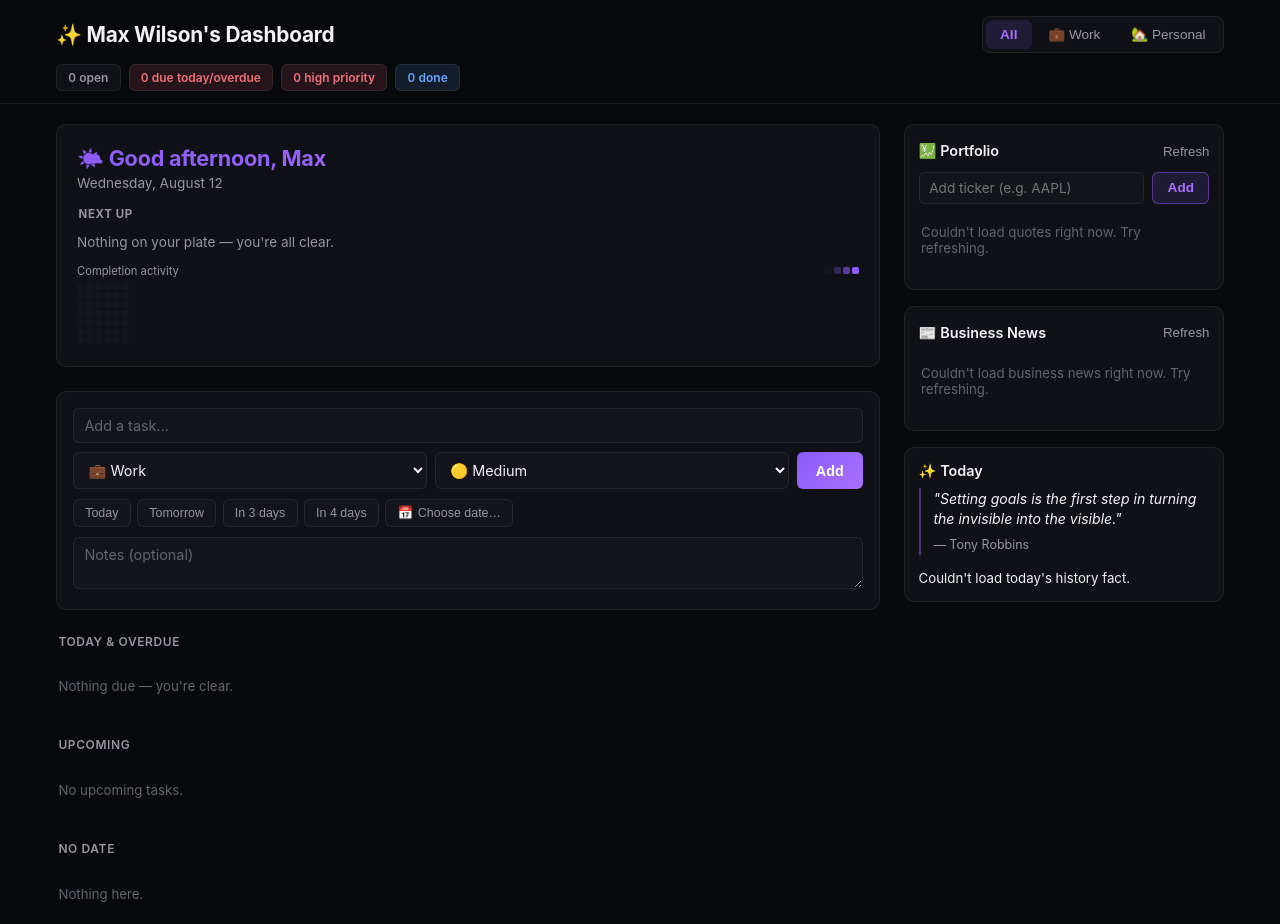
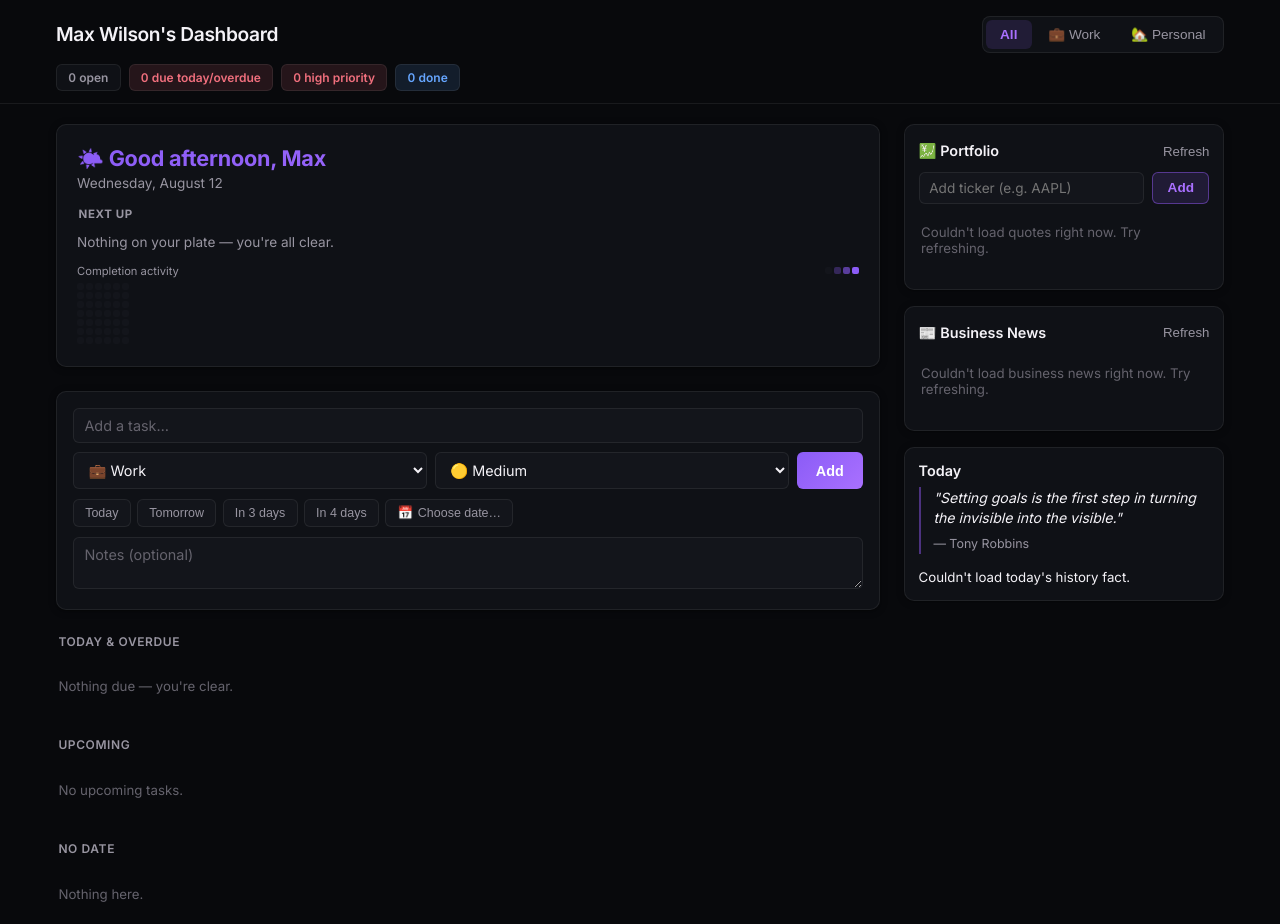
Before and after one commit to maxswilson55/maxwilson-life-dashboard, a website: page index.html in a window 1280 px wide. Shown: the top 924 px of the page. Drawn offline with Linux system fonts and the light colour scheme; no server answers.

Commit message:
Typography and polish pass
- Load Inter as the primary typeface instead of relying on system
  fonts, which look noticeably plainer on Windows (Segoe UI) than
  the Linear/Attio-style look this project targets
- Remove the sparkle emoji from the header title and the Today
  section heading
- Tighten the header title's weight/letter-spacing for a more
  refined wordmark feel
- Apply the --shadow token (defined at the start of the project but
  never actually used) to the main card surfaces for subtle depth

```diff
--- a/index.html
+++ b/index.html
@@ -8,12 +8,15 @@
   <link rel="manifest" href="manifest.json" />
   <link rel="icon" href="icon.svg" type="image/svg+xml" />
   <link rel="apple-touch-icon" href="icon.svg" />
+  <link rel="preconnect" href="https://fonts.googleapis.com" />
+  <link rel="preconnect" href="https://fonts.gstatic.com" crossorigin />
+  <link href="https://fonts.googleapis.com/css2?family=Inter:wght@400;500;600;700;800&display=swap" rel="stylesheet" />
   <link rel="stylesheet" href="style.css" />
 </head>
 <body>
   <header class="topbar">
     <div class="topbar-inner">
-      <h1>✨ Max Wilson's Dashboard</h1>
+      <h1>Max Wilson's Dashboard</h1>
       <div class="scope-tabs" role="tablist" aria-label="Scope filter">
         <button class="scope-tab is-active" data-scope="all" role="tab" aria-selected="true">All</button>
         <button class="scope-tab" data-scope="work" role="tab" aria-selected="false">💼 Work</button>
@@ -203,7 +206,7 @@
 
     <section class="gmail-section" id="today-section">
       <div class="gmail-header">
-        <h2>✨ Today</h2>
+        <h2>Today</h2>
       </div>
       <blockquote class="quote-block" id="quote-block"></blockquote>
       <div class="history-block" id="history-block">Loading today in history…</div>
--- a/service-worker.js
+++ b/service-worker.js
@@ -1,4 +1,4 @@
-const CACHE_NAME = "life-dashboard-v25";
+const CACHE_NAME = "life-dashboard-v26";
 const ASSETS = [
   "./",
   "./index.html",
--- a/style.css
+++ b/style.css
@@ -37,7 +37,7 @@ html, body {
   padding: 0;
   background: var(--bg);
   color: var(--text);
-  font-family: -apple-system, BlinkMacSystemFont, "Segoe UI", Roboto, Helvetica, Arial, sans-serif;
+  font-family: "Inter", -apple-system, BlinkMacSystemFont, "Segoe UI", Roboto, Helvetica, Arial, sans-serif;
 }
 
 body { padding-bottom: 3rem; }
@@ -71,11 +71,11 @@ body { padding-bottom: 3rem; }
 }
 
 .topbar h1 {
-  font-size: 1.3rem;
+  font-size: 1.2rem;
   margin: 0;
-  font-weight: 700;
+  font-weight: 600;
   color: var(--text);
-  letter-spacing: -0.01em;
+  letter-spacing: -0.02em;
 }
 
 .stats-strip {
@@ -170,6 +170,7 @@ body { padding-bottom: 3rem; }
   border-radius: 10px;
   padding: 1.25rem;
   margin-bottom: 1.5rem;
+  box-shadow: var(--shadow);
 }
 
 .hero-greeting {
@@ -451,6 +452,7 @@ body { padding-bottom: 3rem; }
   border-radius: 10px;
   padding: 1rem;
   margin-bottom: 1.5rem;
+  box-shadow: var(--shadow);
 }
 
 #task-form input[type="text"],
@@ -572,6 +574,7 @@ body { padding-bottom: 3rem; }
   border-radius: 10px;
   padding: 1rem;
   margin-bottom: 1.5rem;
+  box-shadow: var(--shadow);
 }
 
 .gmail-header {
```
